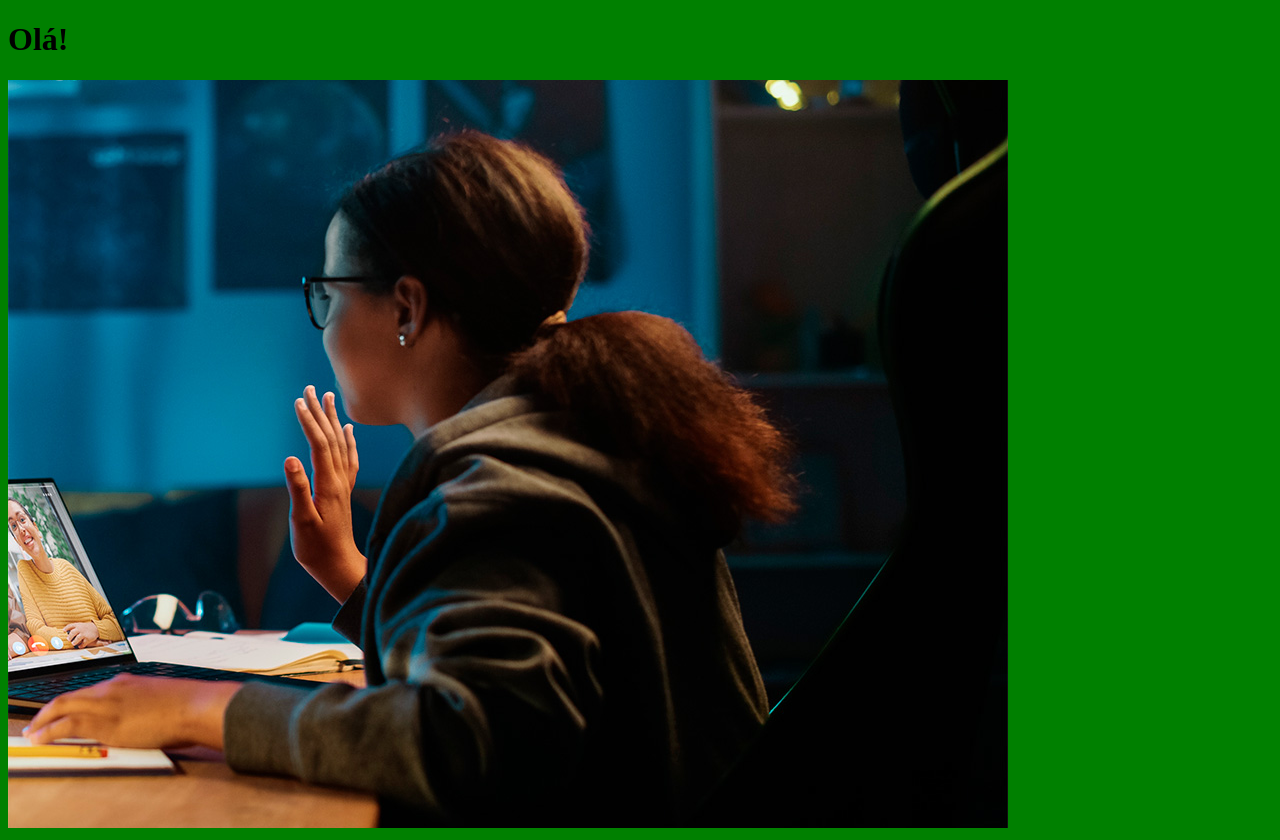
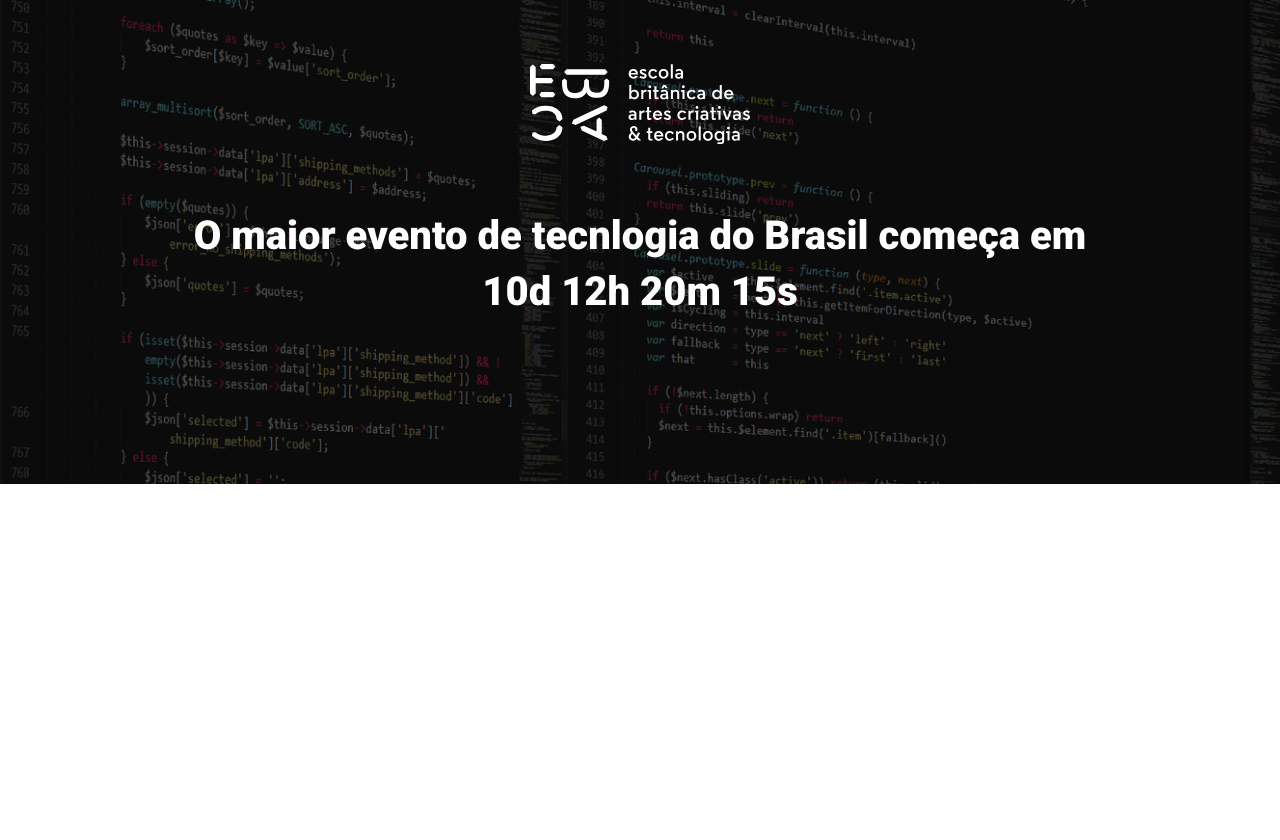
Before and after one commit to antony-barbosa/EbacTalks, a website built with Parcel: page src/index.html in a window 1280 px wide. After the commit the page ends 800 px from the top, so only its background shows below. Built offline with nearby package versions, Linux system fonts and the light colour scheme.

Commit message:
criando o hero

```diff
--- a/src/index.html
+++ b/src/index.html
@@ -3,12 +3,31 @@
 <head>
     <meta charset="UTF-8">
     <meta name="viewport" content="width=device-width, initial-scale=1.0">
-    <title>Document</title>
+    <title>Ebac Tech Talks</title>
+
     <link rel="stylesheet" href="styles/main.scss">
+    <link rel="preconnect" href="https://fonts.googleapis.com">
+    <link rel="preconnect" href="https://fonts.gstatic.com" crossorigin>
+    <link href="https://fonts.googleapis.com/css2?family=Roboto:wght@400;700;900&display=swap" rel="stylesheet">
 </head>
 <body>
-    <h1>Olá!</h1>
-    <img src="./images/backend.png" alt="">
+    <header class="hero">
+        <div class="container">
+            <img class="hero__logo" src="images/ebac_logo.svg" alt="EBAC">
+            <p class="hero__text">
+                O maior evento de tecnlogia do Brasil começa em 10d 12h 20m 15s
+            </p>
+        </div>
+    </header>
+
+
+
+
+
+
+
+
+
     <script src="scripts/main.js"></script>
 </body>
 </html>
--- /dev/null
+++ b/src/styles/_hero.scss
@@ -0,0 +1,54 @@
+.hero {
+    padding-top: 64px;
+    padding-bottom: 100px;
+    background-image: url(../images/fundo.png);
+    background-repeat: no-repeat;
+    background-size: cover;
+    position: relative;
+
+    .container {
+        position: relative;
+    }
+
+    &::before {
+        position: absolute;
+        top: 0;
+        left: 0;
+        width: 100%;
+        height: 100%;
+        background-color: #000;
+        content: '';
+        opacity: 0.6;
+    }
+
+    &__text {
+        margin-top: 64px;
+        margin-bottom: 64px;
+        font-size: 40px;
+        line-height: 56px;
+        font-weight: 900;
+        text-align: center;
+
+    }
+
+    &__logo {
+        margin: 0 auto;
+        height: 80px;
+        display: block;
+    }
+
+
+    @media (max-width: 640px) {
+        padding: 40px 0;
+
+        &__logo {
+            height: 40px;
+        }
+
+        &__text {
+            font-size: 22px;
+            line-height: 24px;
+            margin: 24px 0;
+        }
+    }
+}
--- a/src/styles/main.scss
+++ b/src/styles/main.scss
@@ -1,3 +1,23 @@
-body {
-    background-color: green;
+@use 'hero';
+
+* {
+    margin: 0;
+    padding: 0;
+    box-sizing: border-box;
+    font-family: 'Roboto', sans-serif;
+    color:  #fff;
 }
+
+.container {
+    max-width: 960px;
+    width: 100%;
+    margin: 0 auto;
+
+    @media (max-width: 640px) {
+        max-width: 80%;
+    }
+
+    @media (max-width: 1024px) {
+        max-width: 90%;
+    }
+}
```
